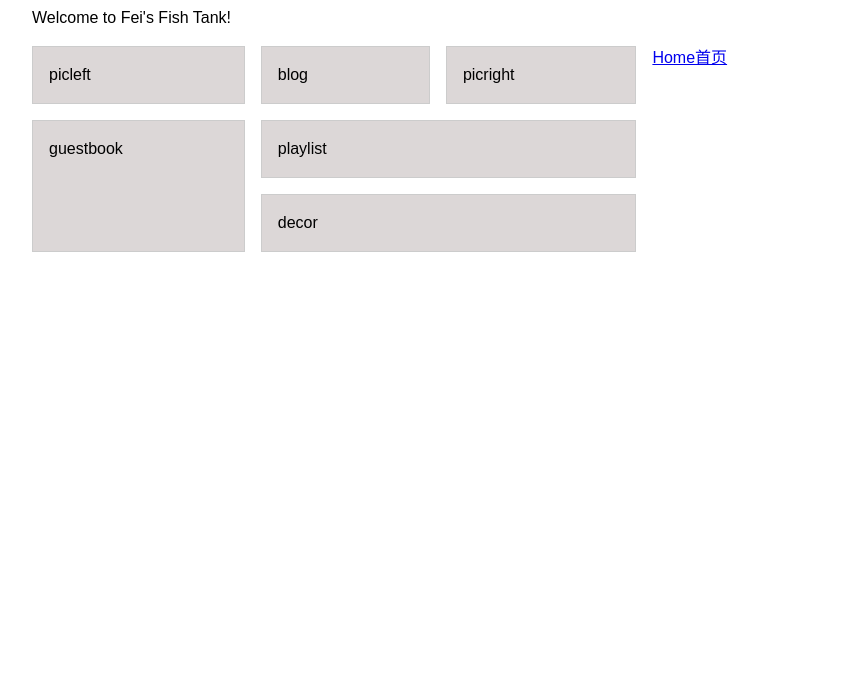
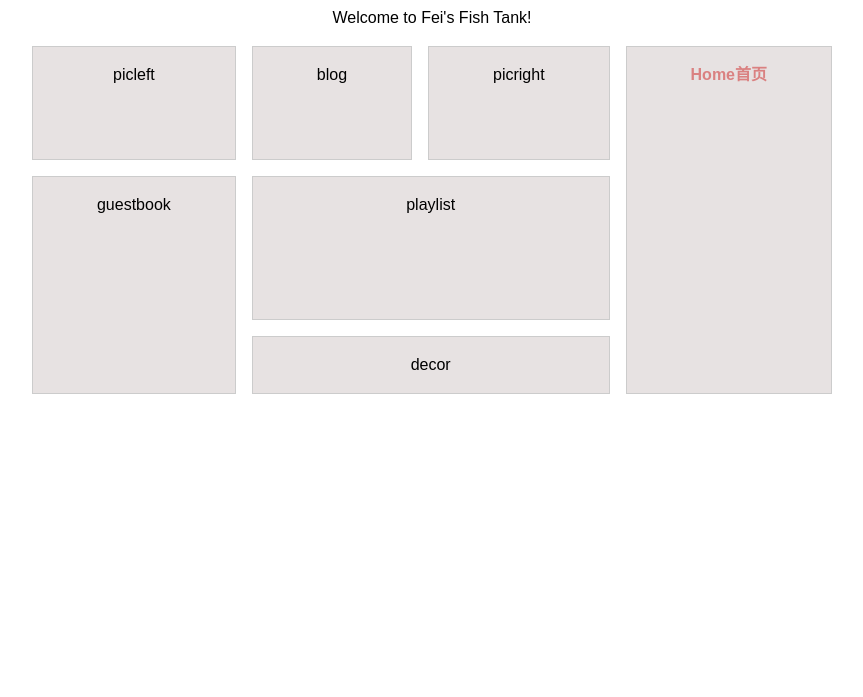
Before and after one commit to feii-l/personal, a plain HTML site: page index.html in a window 1280 px wide. Shown: the part 103-800 px from the top of the page, without its empty margins (208-1071 px from the left). Drawn offline with Linux system fonts and the light colour scheme.

Commit message:
boxes fix

```diff
--- a/style.css
+++ b/style.css
@@ -1,6 +1,7 @@
 body {
     font-family: Arial, sans-serif;
     line-height: 1.5;
+    text-align: center;
     margin: 15px;
 }
 
@@ -12,6 +13,7 @@ main {
 
 h1 {
     margin-bottom: 0.5em;
+    text-align: center;
     color: #da8181;
 }
 
@@ -25,14 +27,25 @@ h1 {
 }
 
 nav {
-    grid-area: nav;
+        grid-area: nav;
+}
+
+nav a {
+    text-decoration: none;
+}
+
+nav a.current {
+    font-weight: bold;
+    color: #da8181;
 }
 
 .pic_left {
+    min-height: 80px;
     grid-area: picl;
 }
 
 .pic_right {
+    min-height: 80px;
     grid-area: picr;
 }
 
@@ -45,6 +58,7 @@ nav {
 }
 
 .playlist {
+    min-height: 110px;
     grid-area: playlist;
 }
 
@@ -52,8 +66,10 @@ nav {
     grid-area: decor;
 }
 
-.box > div {
+.box > div, nav {
+    display: flex;
+    flex-direction: column;
     border: 1px solid #ccc;
     padding: 1rem;
-    background-color: #dcd7d7;
+    background-color: #e7e2e2;
 }
```
